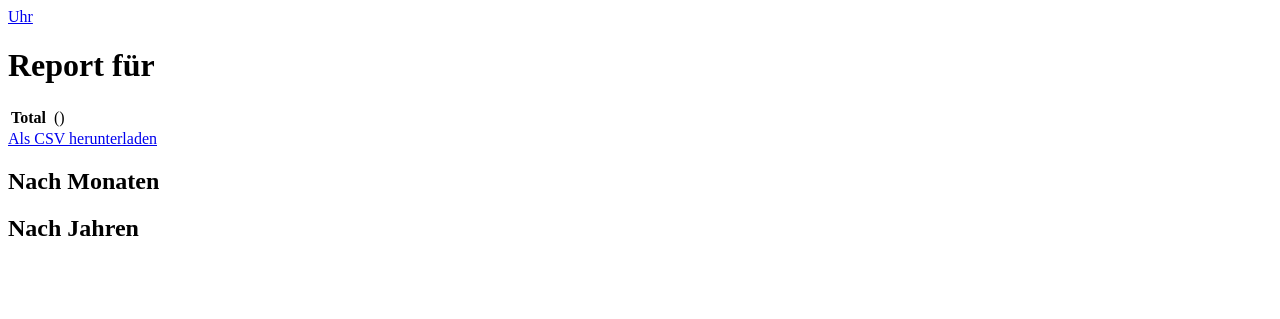
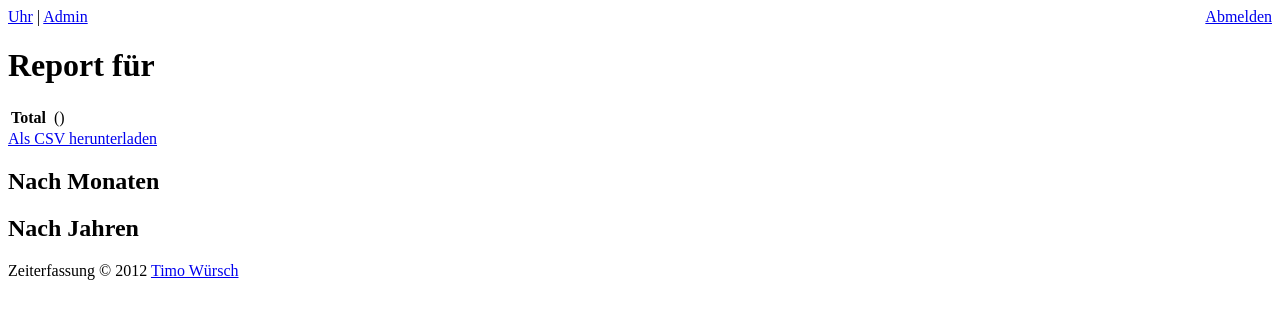
Before and after one commit to wolf5/projecttools, a Django app: template projecttools/templates/timesheet/customer_report.html in a window 1280 px wide. Shown: the top 319 px of the page. Run offline with Django 3.2, Linux system fonts and the light colour scheme; the template is opened without the code that fills it, so the values that code supplies are empty.

Commit message:
Logout link; Admin link; Copyright info

```diff
--- a/projecttools/templates/timesheet/customer_report.html
+++ b/projecttools/templates/timesheet/customer_report.html
@@ -7,7 +7,10 @@
         <title>Zeiterfassung: Report für {{ currentCustomer.name }}</title>
     </head>
     <body>
-        <a href="/">Uhr</a>
+    	<div class="floatright">
+    		<a href="/logout/">Abmelden</a>
+    	</div>
+        <a href="/">Uhr</a> | <a href="/admin/">Admin</a>
         {% if year %}
         	{% if month %}
         		<h1>Report für {{ currentCustomer.name }} für {{ currentYearAndMonth|date:"F" }} {{ currentYearAndMonth|date:"Y" }}</h1>
@@ -61,5 +64,6 @@
 	            {% endfor %}
 	        </ul>
         {% endif %}
+        Zeiterfassung &copy; 2012 <a href="mailto:twuersch@gmail.com">Timo Würsch</a>
     </body>
 </html>
--- a/projecttools/timesheet/static/main.css
+++ b/projecttools/timesheet/static/main.css
@@ -1,3 +1,7 @@
 li.pauseresume {
 	margin-bottom: 1em;
 }
+
+.floatright {
+	float: right;
+}
--- a/projecttools/urls.py
+++ b/projecttools/urls.py
@@ -1,4 +1,5 @@
 from django.conf.urls.defaults import patterns, include, url
+from django.conf import settings
 
 # Uncomment the next two lines to enable the admin:
 from django.contrib import admin
@@ -9,5 +10,6 @@ urlpatterns = patterns('',
     url(r'^admin/', include(admin.site.urls)),
     url(r"^$", "timesheet.views.clock"),
     url(r"^login/", "django.contrib.auth.views.login", {"template_name": "timesheet/login.html"}),
+    url(r"^logout/", "django.contrib.auth.views.logout_then_login", {"login_url": settings.LOGIN_URL}),
     url(r"^customer/(?P<customer_id>\d+)/report(\.(?P<format_identifier>\w+))?/((?P<year>\d{4})(/(?P<month>\d{1,2}))?)?", "timesheet.views.customer_report")
 )
```
Also changed, not shown: projecttools/templates/timesheet/clock.html (+6 -1 lines).
